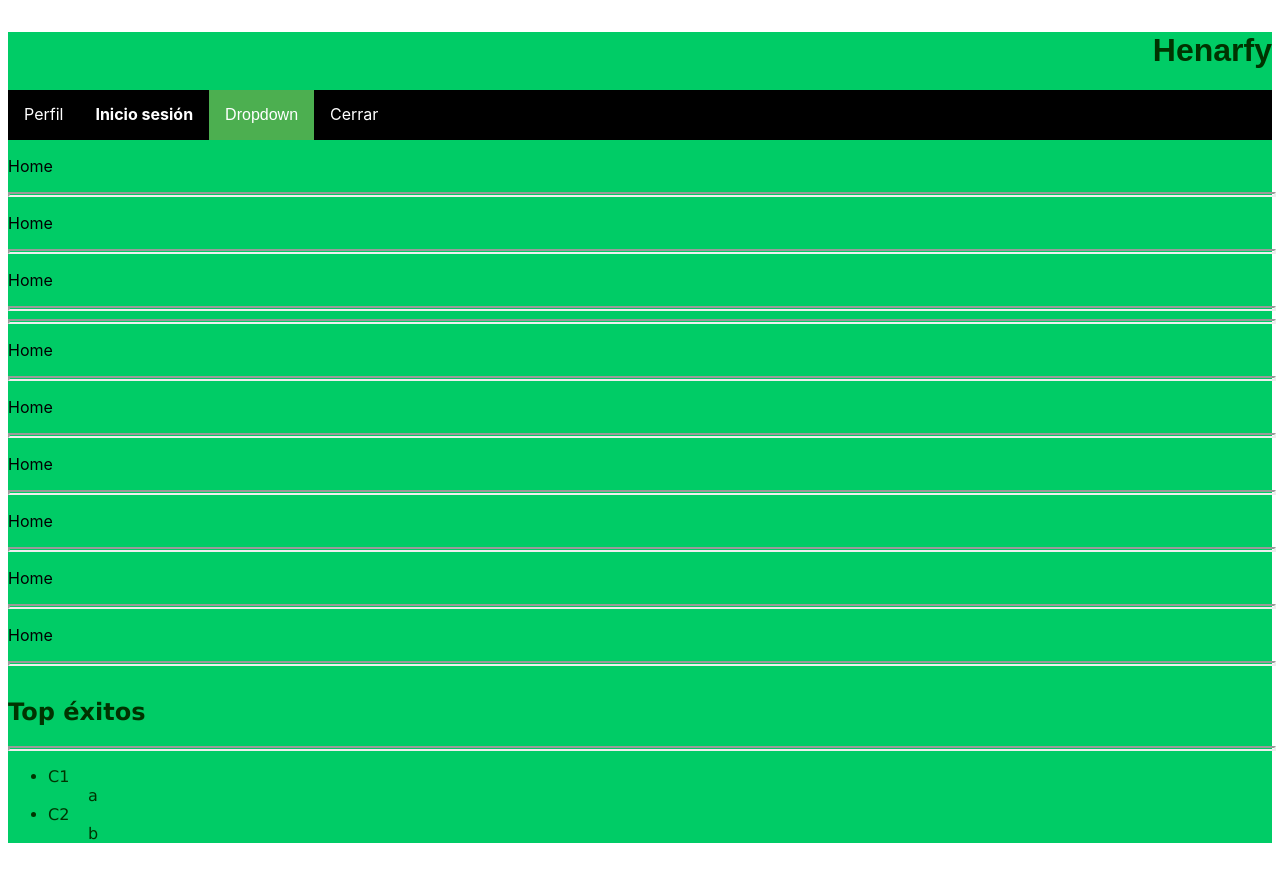
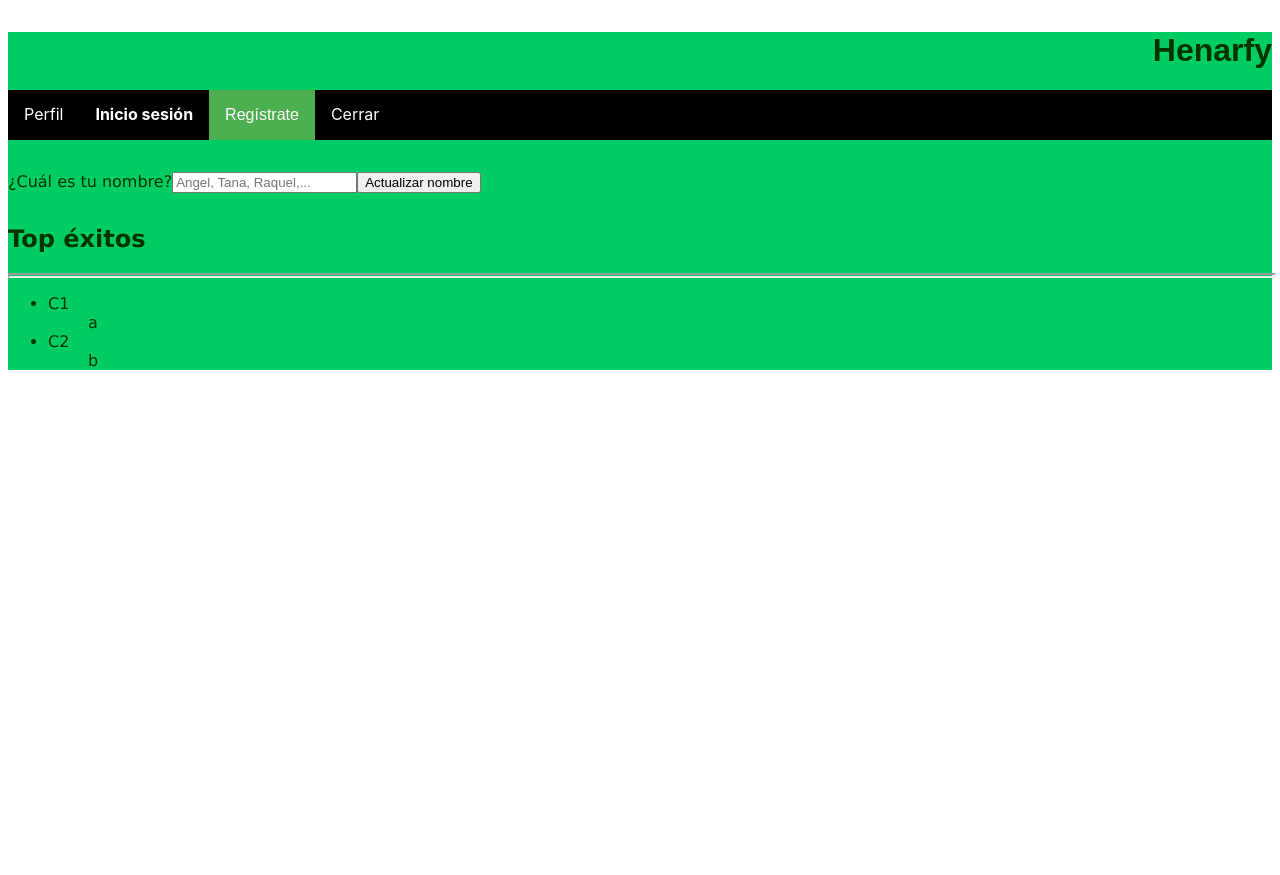
Before and after one commit to TrainingIT-REACT/practica-final-curso-Henar93, a React (Create React App) app: page / in a window 1280 px wide. After the commit the page ends 800 px from the top, so only its background shows below. Built offline with nearby package versions, Linux system fonts and the light colour scheme; no server answers.

Commit message:
bloque 4

```diff
--- a/package.json
+++ b/package.json
@@ -6,8 +6,10 @@
     "@material-ui/core": "^4.9.2",
     "react": "^16.7.0",
     "react-dom": "^16.7.0",
+    "react-redux": "^7.1.3",
     "react-router-dom": "^5.1.2",
-    "react-scripts": "2.1.3"
+    "react-scripts": "2.1.3",
+    "redux": "^4.0.5"
   },
   "scripts": {
     "start": "npm-run-all --parallel client server",
--- a/src/App/Menu/general.js
+++ b/src/App/Menu/general.js
@@ -1,11 +1,20 @@
 import React from 'react';
 import { BrowserRouter as Router, Route, Link, NavLink } from "react-router-dom";
+
+import { Provider } from "react-redux";
+
+
+
+
+// Store
+import store from '../store';
+
 import './general.css';
 import Musica from '../Rutas/Musica';
 import Home from '../Rutas/Home';
 import About from '../Rutas/About';
 
-
+import UpName from '../Rutas/UpName';
 
 //const close =() =><p>chaO</p>;
 
@@ -24,12 +33,14 @@ const cerrar = ({ match }) => <div>
 </div>;
 
 
+
 class Navbar extends React.Component {
 
     render() {
 
         return (
             <Router>
+                <Provider store={store}>
                 <nav className="navbar navbar-inverse" >
                     <div className="container-fluid">
                         <div className="navbar-header">
@@ -38,7 +49,7 @@ class Navbar extends React.Component {
                                 <li><NavLink to="/" >Inicio sesión</NavLink></li>
                                 <li>
                                     <div class="dropdown">
-                                        <button class="dropbtn">Dropdown</button>
+                                        <button class="dropbtn"><UpName/></button>
                                         <div class="dropdown-content">
                                             <NavLink to="/about" >l1</NavLink>
                                             <p>Link 2</p>
@@ -46,17 +57,21 @@ class Navbar extends React.Component {
                                         </div>
                                     </div>
                                 </li>
+
                                 <li><NavLink to="/cerrar" >Cerrar</NavLink> </li>
                             </ul>
+
                         </div>
                     </div>
 
                 </nav>
 
+
     <Route path="/musica" exact component={Musica} />
     <Route path="/" exact component={Home} />
     <Route path="/about" exact component={About} />
     <Route path="/cerrar" exact component={cerrar} />
+    </Provider>
             </Router>
         )
     }
--- a/src/App/Rutas/Home.js
+++ b/src/App/Rutas/Home.js
@@ -1,25 +1,29 @@
  import React from "react";
+import { Provider } from "react-redux";
+//import { connect } from 'react-redux';
 
+
+
+// Store
+import store from '../store';
+
+// Componentes
+import UpdateName from '../UpdateName';
+import UpName from './UpName'
  class Home extends React.Component{
      render(){
-        return <div>
-                     <p>Home </p>
-                     <hr></hr>
-                   <p>Home </p>
-                    <hr></hr>
-                     <p>Home </p>
-                     <hr></hr>
-                     {/* <p>Home </p> */}
-                     <hr></hr>
-                     <p>Home </p>
-                     <hr></hr>  <p>Home </p>
-               <hr></hr>  <p>Home </p>
-                    <hr></hr>  <p>Home </p>
-                <hr></hr>  <p>Home </p>
-                   <hr></hr>  <p>Home </p>
-     <hr></hr>
-            </div>
+        return <Provider store={store}>
+        <div className="App container">
+            <UpdateName />
+
+        </div>
+
+      </Provider>
     }
  }
 
+
+
+
+
 export default Home;
--- /dev/null
+++ b/src/App/Rutas/UpName.js
@@ -0,0 +1,24 @@
+import React from 'react';
+import { connect } from 'react-redux';
+
+
+
+
+const UpName = ( {name}) => {
+  return <section>
+    <label>{ name != null && name !== '' ? ('Hola ' + name + ' !') : 'Regístrate' }</label>
+
+  </section>;
+}
+
+const mapStateToProps = (state/*, otherProps */) => {
+  return {
+    name: state.name
+  }
+}
+
+
+
+export default connect(
+  mapStateToProps
+)(UpName);
--- /dev/null
+++ b/src/App/UpdateName.js
@@ -0,0 +1,30 @@
+import React, { createRef } from 'react';
+import { connect } from 'react-redux';
+
+// Acciones
+import { updateName } from './actions/user';
+
+const UpdateName = ({ updateName }) => {
+  const input = createRef();
+
+  const onSubmit = (e) => {
+    e.preventDefault();
+    updateName(input.current.value);
+    input.current.value = '';
+  }
+
+  return <form onSubmit={onSubmit}>
+    <label htmlFor="name">¿Cuál es tu nombre?</label>
+    <input id="name" type="text" ref={input} placeholder="Angel, Tana, Raquel,..." />
+    <button>Actualizar nombre</button>
+  </form>
+}
+
+const mapDispatchToProps = (dispatch) => ({
+  updateName: (name) => dispatch(updateName(name)),
+});
+
+export default connect(
+  () => ({}),
+  mapDispatchToProps,
+)(UpdateName);
--- /dev/null
+++ b/src/App/actions/types.js
@@ -0,0 +1,13 @@
+// Definimos la lista de acciones
+const actions = [
+    // Usuarios
+    "UPDATE_NAME"
+  ];
+
+  // Las convertimos en un objeto
+  const actionTypes = {};
+  actions.forEach(action => {
+    actionTypes[action] = action;
+  });
+
+  export default actionTypes;
--- /dev/null
+++ b/src/App/actions/user.js
@@ -0,0 +1,6 @@
+import types from './types';
+
+export const updateName = (name) => ({
+  type: types.UPDATE_NAME,
+  name
+});
--- /dev/null
+++ b/src/App/middlewares/logger.js
@@ -0,0 +1,17 @@
+const logger = (store) => (next) => (action) => {
+  // Imprimimos la acción actual
+  console.log("Acción sobre el store: ", action);
+  // Continuamos el procesamiento y guardamos el resultado de next
+  const result = next(action);
+  // Imprimimos el siguiente estado. Al sesr un proceso síncrono
+  // puedes utilizar getState ya que en este punto se ha procesado
+  // la acción en los reducers
+  console.log("Nuevo estado: ", store.getState());
+  // Devolvemos el valor de next(action) para los siguientes
+  // middlewares. Si no retornamos next(action), los siguientes
+  // middlewares no tendrán las referencias a este, por lo que
+  // no se llegará a ejecutar.
+  return result;
+};
+
+export default logger;
--- /dev/null
+++ b/src/App/reducers/user.js
@@ -0,0 +1,20 @@
+import types from '../actions/types';
+
+// Estado inicial
+const initialState = {
+  name: ""
+}
+
+// Implementamos el reducer
+const reducer = (state = initialState, action) => {
+  switch(action.type) {
+    case types.UPDATE_NAME:
+      return {
+        name: action.name
+      };
+    default:
+      return state;
+  }
+}
+
+export default reducer;
--- /dev/null
+++ b/src/App/store.js
@@ -0,0 +1,13 @@
+import { createStore, combineReducers, applyMiddleware } from "redux";
+
+// Reducers
+
+import user from './reducers/user';
+
+// Middlewares
+import logger from './middlewares/logger';
+
+export default createStore(
+  user,
+  applyMiddleware(logger)
+);
```
Also changed, not shown: 1 other file (tests, documents, lock files or other folders).
